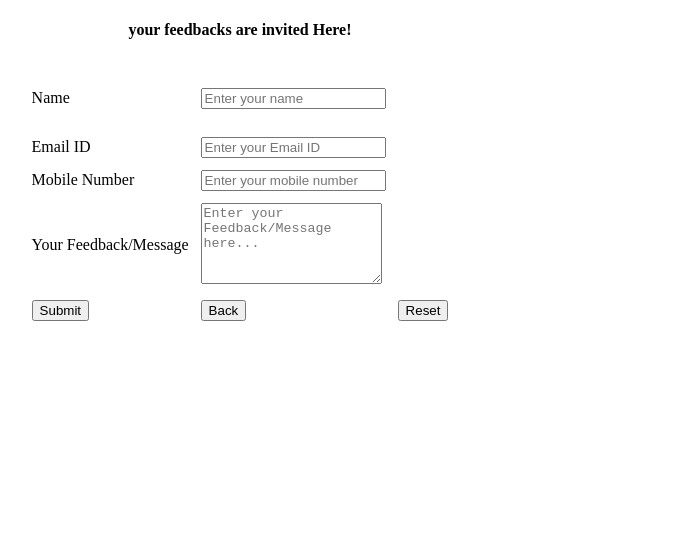
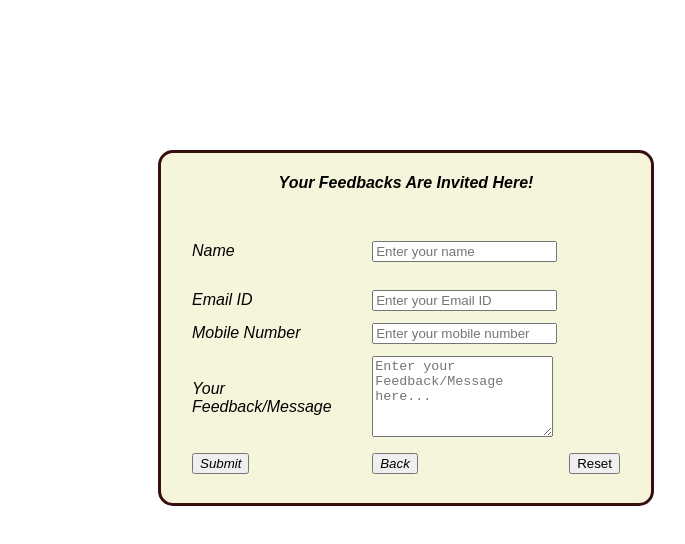
Before and after one commit to codbud/cv, a plain HTML site: page Contact_Form.html in a window 1280 px wide. Shown: the whole page, without its empty margins (400-1085 px from the left). Drawn offline with Linux system fonts and the light colour scheme.

Commit message:
update contact css & favicon

```diff
--- a/contact_form.css
+++ b/contact_form.css
@@ -1,5 +1,29 @@
-#con-form{
-    position: relative;
-    margin-bottom: 500;
-    background-color:violet;
+#tacont-form-tab{
+    border:15px;
 }
+
+.cont-meh4{
+    text-transform: capitalize;
+    font-family: Arial, Helvetica, sans-serif;
+    font-style: oblique;
+}
+
+#cont-form-design{
+    width:450px;
+    height:300px;
+
+    padding-top: 0px;
+    padding-right: 20px;
+    padding-bottom: 50px;
+    padding-left: 20px;
+
+    margin-top: 150px;
+    margin-right: 350px;
+    margin-bottom: 50px;
+    margin-left: 550px;
+
+    border-radius: 15px;
+    border-color:rgb(57, 14, 14);
+    border-style: solid;
+    background-color:beige;
+}
```
